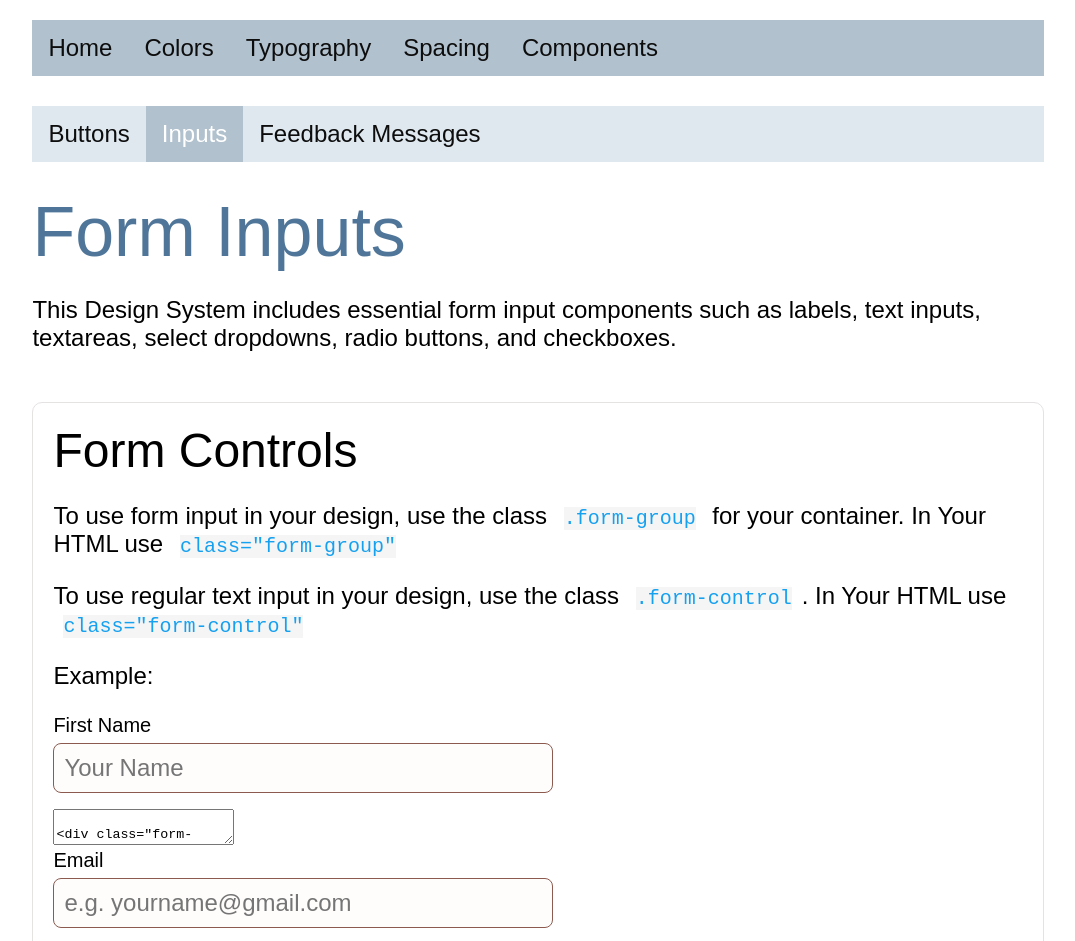
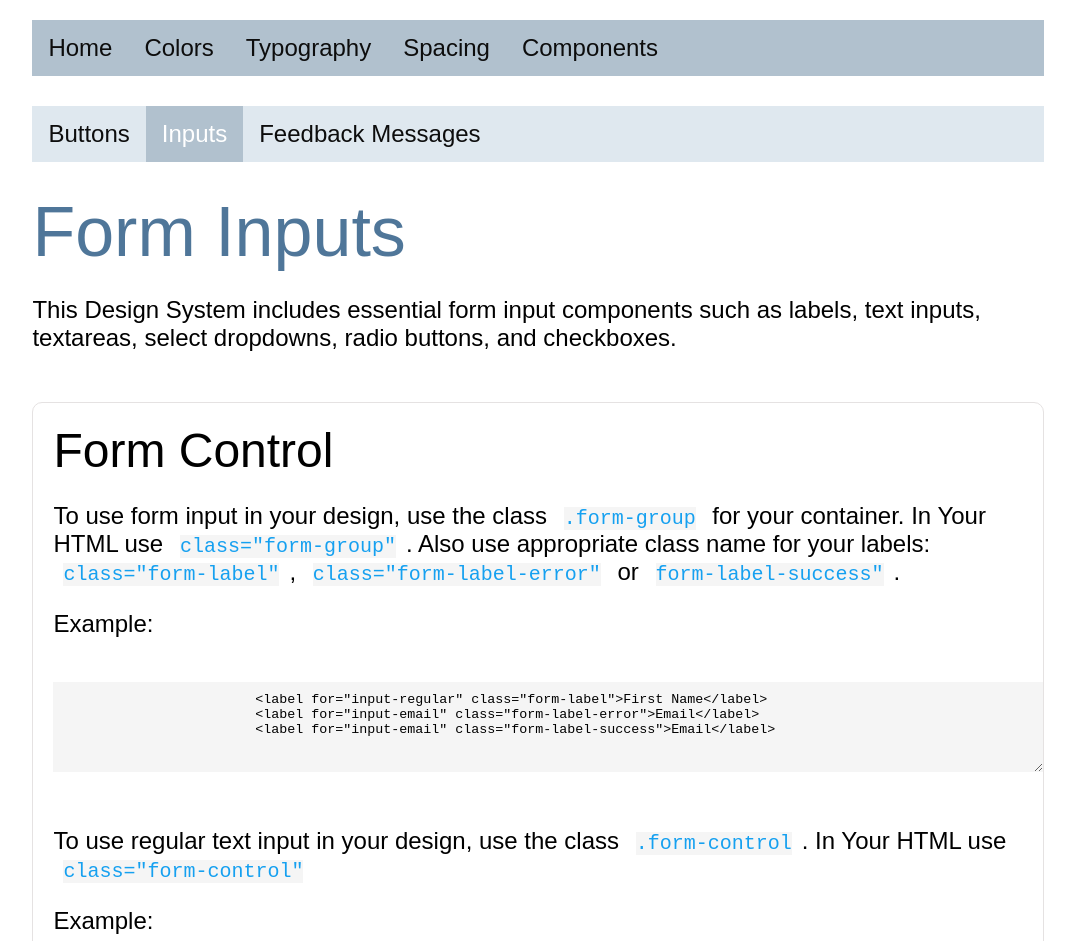
Before and after one commit to Oksana-Pl/Project_1, a website: page scss/components/inputs/input.html in a window 1280 px wide. Shown: the top 941 px of the page, without its empty margins (102-1177 px from the left). Drawn offline with Linux system fonts and the light colour scheme.

Commit message:
Update input.html

```diff
--- a/scss/components/inputs/input.html
+++ b/scss/components/inputs/input.html
@@ -26,12 +26,22 @@
                 This Design System includes essential form input components such as labels,
                 text inputs, textareas, select dropdowns, radio buttons, and checkboxes.
             </p>
+
+            <!-- form control -->
             <div class="block">
                 <div class="heading2">
-                    Form Controls
+                    Form Control
                     <p class="body-text">To use form input in your design, use the class
-                        <code class="intext-code">.form-group</code> for your container. In Your HTML use <code class="intext-code">class="form-group"</code>
+                        <code class="intext-code">.form-group</code> for your container. In Your HTML use <code class="intext-code">class="form-group"</code>.
+                        Also use appropriate class name for your labels: <code class="intext-code">class="form-label"</code>,
+                        <code class="intext-code">class="form-label-error"</code> or <code class="intext-code">form-label-success"</code>.
                     </p>
+                    <p class="body-text">Example:</p>
+                    <textarea class="code code-h70" readonly>
+                        <label for="input-regular" class="form-label">First Name</label>
+                        <label for="input-email" class="form-label-error">Email</label>
+                        <label for="input-email" class="form-label-success">Email</label>
+                    </textarea>
                 </div>
                 <p class="body-text">To use regular text input in your design, use the class
                     <code class="intext-code">.form-control</code>. In Your HTML use <code class="intext-code">class="form-control"</code>
@@ -41,19 +51,18 @@
                     <label for="input-regular" class="form-label">First Name</label>
                     <input type="text" class="form-control" id="input-regular" placeholder="Your Name">
                 </div>
-                <textarea class="code-medium" readonly>
+                <textarea class="code code-h70" readonly>
                     <div class="form-group">
                         <label for="input-regular" class="form-label">First Name</label>
                         <input type="text" class="form-control" id="input-regular" placeholder="Your Name">
                     </div>
                 </textarea>
-
-
+                   <!-- email input -->
                 <div class="form-group">
                     <label for="input-email" class="form-label">Email</label>
                     <input type="email" class="form-control" id="input-email" placeholder="e.g. yourname@gmail.com">
                 </div>
-
+                    <!-- error input -->
                 <div class="form-group">
                     <label for="input-email" class="form-label-error">Email</label>
                     <input type="email" class="form-control error" id="input-email" placeholder="e.g. yourname@gmail.com">
```
